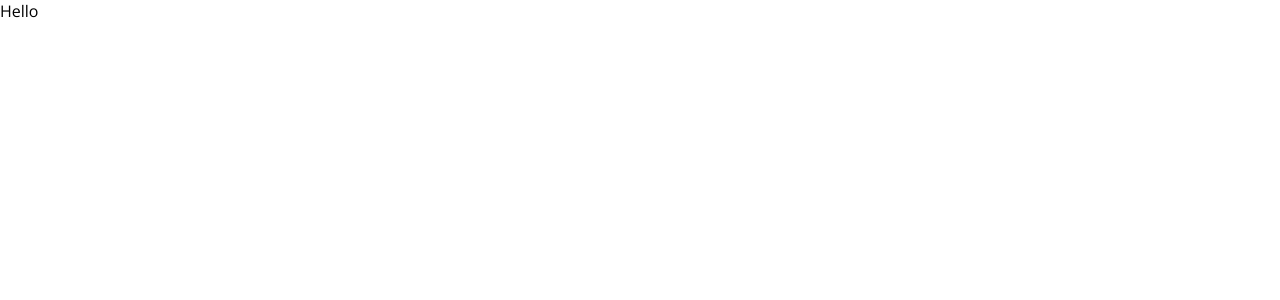
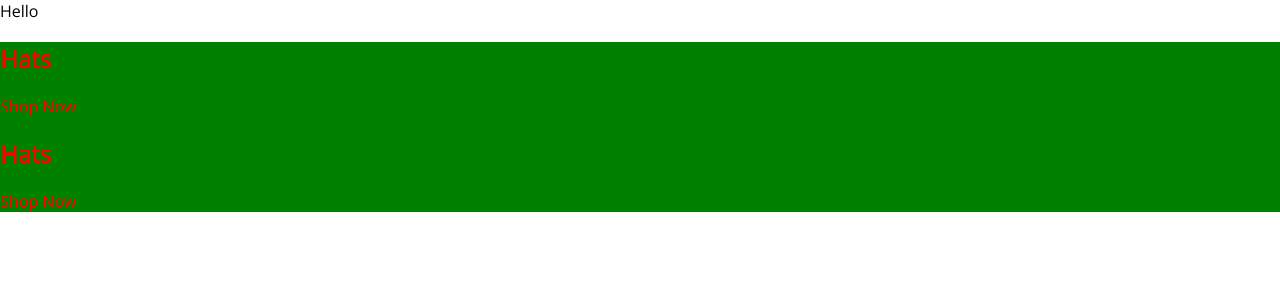
Before and after one commit to RonaldVilorio/clothingYRedo, a React (Create React App) app: page / in a window 1280 px wide. Shown: the top 300 px of the page. Built offline with nearby package versions, Linux system fonts and the light colour scheme.

Commit message:
added cardList comp

```diff
--- a/src/App.js
+++ b/src/App.js
@@ -1,8 +1,9 @@
-
+import CardList from "./components/cardlist/cardlist.component"
 const App =()=> {
   return (
     <div>
       Hello
+      <CardList/>
     </div>
   );
 }
--- /dev/null
+++ b/src/components/cardlist/cardlist.component.jsx
@@ -0,0 +1,26 @@
+import './cardlist.styles.scss'
+
+const CardList = () => {
+    return (
+        <div className="red">
+
+            <div className="card">
+                {/* img */}
+                <div>
+                    <h2>Hats</h2>
+                    <p>Shop Now</p>
+                </div>
+            </div>
+            <div className="card">
+                {/* img */}
+                <div>
+                    <h2>Hats</h2>
+                    <p>Shop Now</p>
+                </div>
+            </div>
+
+        </div>
+     );
+}
+
+export default CardList;
--- /dev/null
+++ b/src/components/cardlist/cardlist.styles.scss
@@ -0,0 +1,4 @@
+.red {
+    color:red;
+    background-color: green;
+}
```
Also changed, not shown: src/components/card/card.component.jsx (added), src/components/card/card.styles.scss (added).
